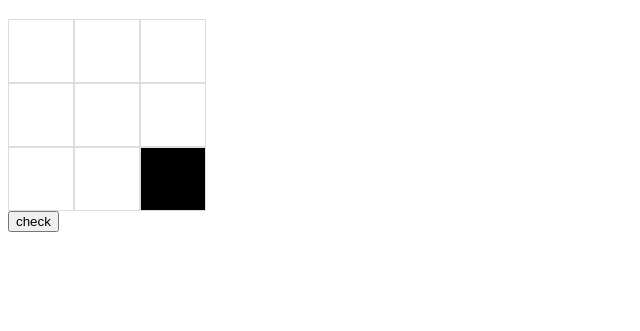
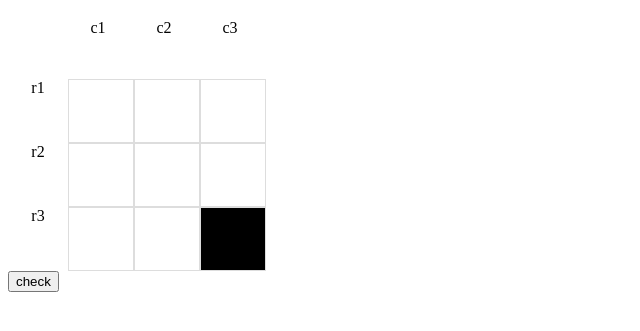
Before and after one commit to heiheihang/crossword, a plain HTML site: page index.html in a window 1280 px wide. Shown: the part 61-392 px from the top of the page, without its empty margins (0-640 px from the left). Drawn offline with Linux system fonts and the light colour scheme.

Commit message:
add row/column num

```diff
--- a/script.js
+++ b/script.js
@@ -16,21 +16,36 @@ function makeRows(rows, cols) {
   };
 };
 
+var cnt = 0;
 function buildGrid() {
-  container.style.setProperty('--grid-rows', l);
-  container.style.setProperty('--grid-cols', l);
-  for(a = 0; a < l; a++) {
-    for(b = 0; b < l;b++) {
-      if(grid[a][b] == 1) {
+  container.style.setProperty('--grid-rows', l+1);
+  container.style.setProperty('--grid-cols', l+1);
+  for(a = 0; a < l+1; a++) {
+    for(b = 0; b < l+1;b++) {
+      if(a == 0 && b == 0) {
+        let cell = document.createElement("div");
+        container.appendChild(cell).className = "grid-borders";
+        //cell.innerHTML  = 'C-0/R-0';
+      } else if(a == 0) {
+        let cell = document.createElement("div");
+        container.appendChild(cell).className = "grid-borders";
+        cell.innerHTML = 'c' + b.toString();
+      } else if(b == 0) {
+        let cell = document.createElement("div");
+        container.appendChild(cell).className = "grid-borders";
+        cell.innerHTML = 'r' + a.toString();
+      }else if(grid[a-1][b-1] == 1) {
         let cell = document.createElement("input");
         container.appendChild(cell).className = "grid-item";
         cell.setAttribute("maxlength", "1");
-        cell.id = a*l + b;
+        cell.id = cnt;
+        cnt++;
       } else {
         let cell = document.createElement("input");
         container.appendChild(cell).className = "grid-item2";
         cell.setAttribute("maxlength", "0");
-        cell.id = a*l + b;
+        cell.id = cnt;
+        cnt++;
       }
     }
   }
--- a/style.css
+++ b/style.css
@@ -49,3 +49,11 @@
   display: inline-block;
   background-color: black;
 }
+
+.grid-borders {
+
+  text-align: center;
+  height:60px;
+  width:60px;
+  background-color: white;
+}
```
